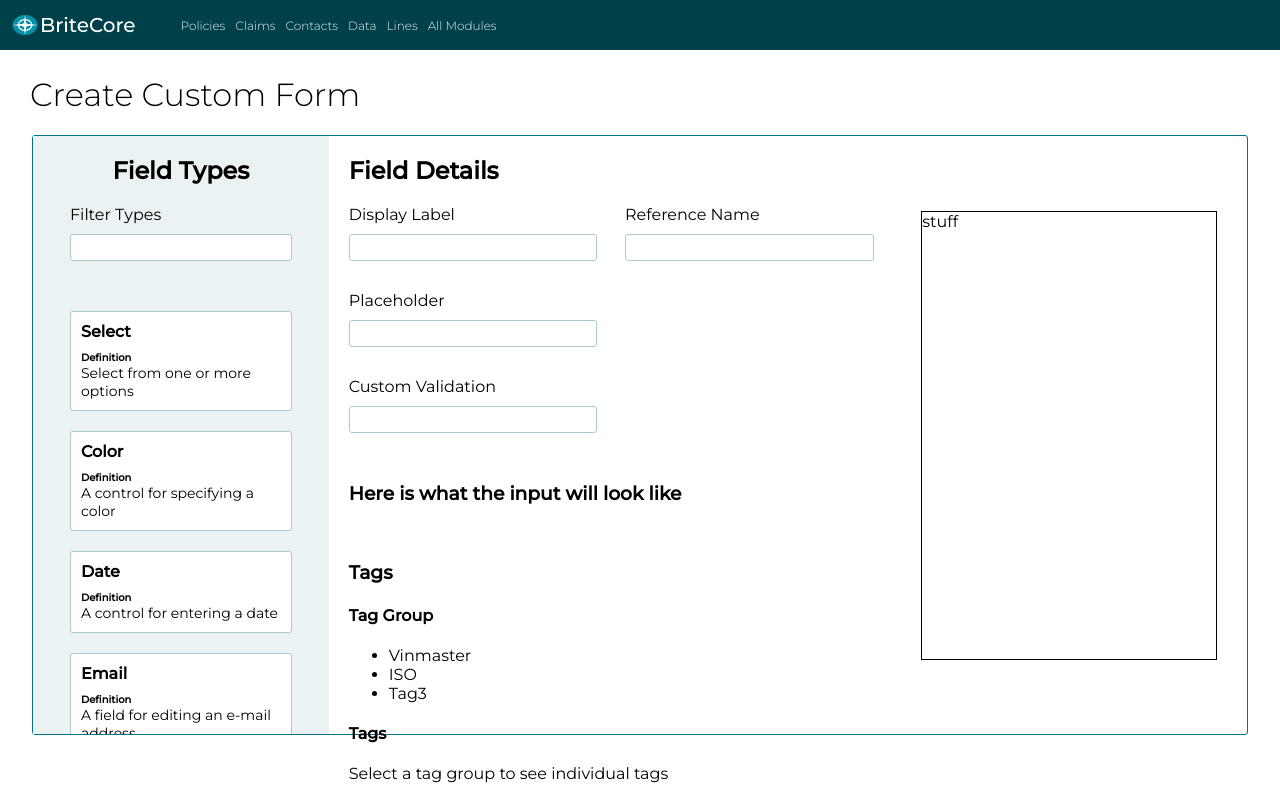
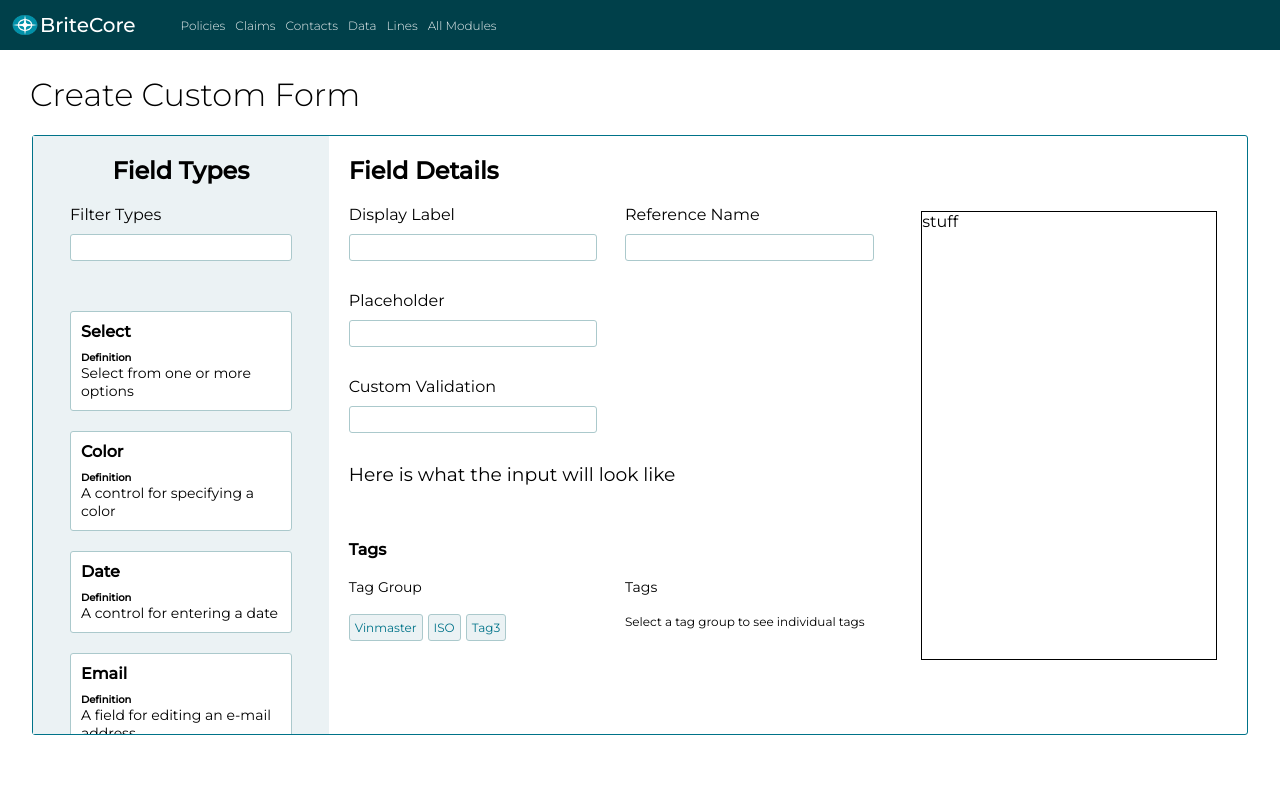
Before and after one commit to ckarras11/britecore, a React (Create React App) app: page / in a window 1280 px wide. Built offline with nearby package versions, Linux system fonts and the light colour scheme.

Commit message:
Styled Tags

```diff
--- a/src/styles/fields.sass
+++ b/src/styles/fields.sass
@@ -59,6 +59,9 @@
     flex-direction: column
 
 .result
+    h3
+        margin-top: 0
+        font-weight: 400
 .field-groups
     width: 25%
     height: 75%
--- a/src/styles/index.css
+++ b/src/styles/index.css
@@ -145,6 +145,10 @@ h1 {
   -ms-flex-direction: column;
   flex-direction: column; }
 
+.result h3 {
+  margin-top: 0;
+  font-weight: 400; }
+
 .field-groups {
   width: 25%;
   height: 75%;
@@ -165,3 +169,39 @@ h1 {
 
 .filter-input:focus {
   border: solid #007389 1px; }
+
+.tag-heading {
+  margin-bottom: 0;
+  font-size: 16px; }
+
+.tag-container {
+  display: -webkit-box;
+  display: -ms-flexbox;
+  display: flex; }
+  .tag-container div {
+    -webkit-box-flex: 1;
+    -ms-flex: 1;
+    flex: 1; }
+    .tag-container div h4 {
+      font-weight: 400;
+      font-size: 14px; }
+    .tag-container div p {
+      font-size: 12px; }
+    .tag-container div ul {
+      list-style: none;
+      padding-left: 0;
+      display: -webkit-box;
+      display: -ms-flexbox;
+      display: flex; }
+      .tag-container div ul li {
+        font-size: 12px;
+        padding: 5px;
+        border: solid #abc9cc 1px;
+        background-color: #ebf2f4;
+        color: #007389;
+        border-radius: 3px;
+        margin-right: 5px; }
+      .tag-container div ul li:hover {
+        cursor: pointer;
+        background-color: #007389;
+        color: white; }
--- a/src/styles/index.sass
+++ b/src/styles/index.sass
@@ -3,3 +3,4 @@
 @import 'nav'
 @import 'main-card'
 @import 'fields'
+@import 'tags'
--- /dev/null
+++ b/src/styles/tags.sass
@@ -0,0 +1,29 @@
+.tag-heading
+    margin-bottom: 0
+    font-size: 16px
+
+.tag-container
+    display: flex
+    div
+        flex: 1
+        h4
+            font-weight: 400
+            font-size: 14px
+        p
+            font-size: 12px
+        ul
+            list-style: none
+            padding-left: 0
+            display: flex
+            li
+                font-size: 12px
+                padding: 5px
+                border: solid $outline 1px
+                background-color: $ltBlue
+                color: $blue
+                border-radius: 3px
+                margin-right: 5px
+            li:hover
+                cursor: pointer
+                background-color: $blue
+                color: white
```
Also changed, not shown: 1 other file (tests, documents, lock files or other folders).
